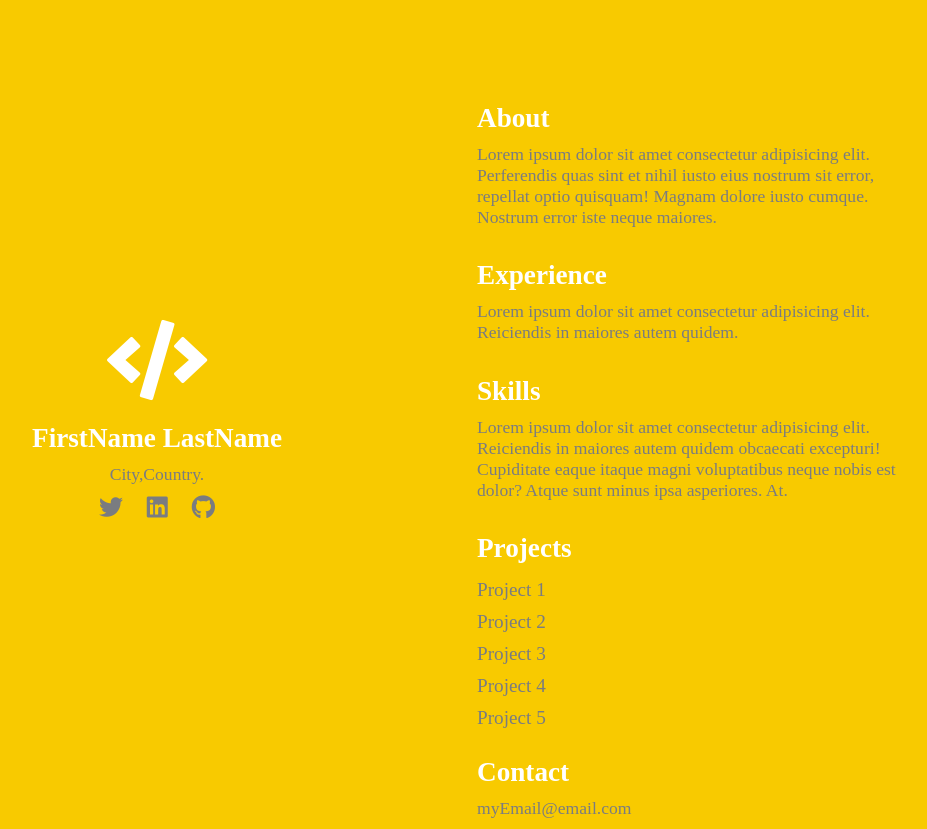
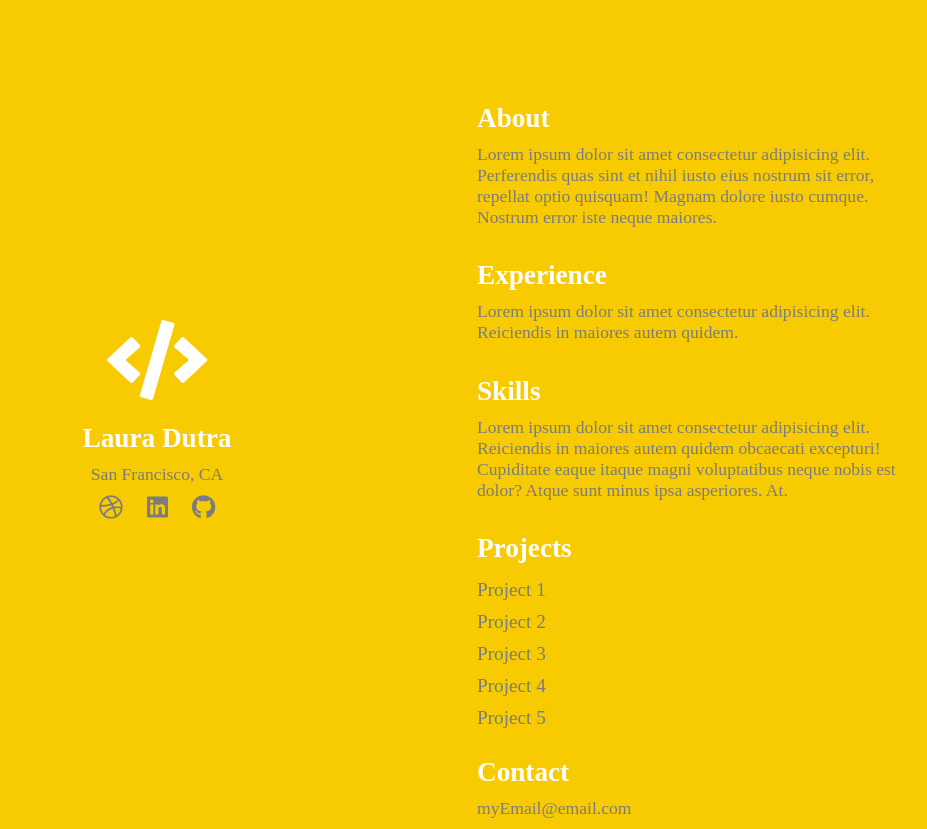
Before and after one commit to LauraDutra/public-works, a plain HTML site: page index.html in a window 1280 px wide. Shown: the whole page, without its empty margins (163-1090 px from the left). Drawn offline with Linux system fonts and the light colour scheme; a web font is replaced by a local one.

Commit message:
Bio update

```diff
--- a/index.html
+++ b/index.html
@@ -12,9 +12,9 @@
     <div class="grid-2">
         <div class="section-1">
             <i class="fas fa-code fa-5x white"></i>
-            <h2>FirstName LastName</h2>
-            <p>City,Country.</p>
-            <a href="#"><i class="fab fa-twitter"></i></a>
+            <h2>Laura Dutra</h2>
+            <p>San Francisco, CA</p>
+            <a href="#"><i class="fab fa-dribbble"></i></a>
             <a href="#"><i class="fab fa-linkedin"></i></a>
             <a href="#"><i class="fab fa-github"></i></a>
         </div>
```
Also changed, not shown: 1 other file.
